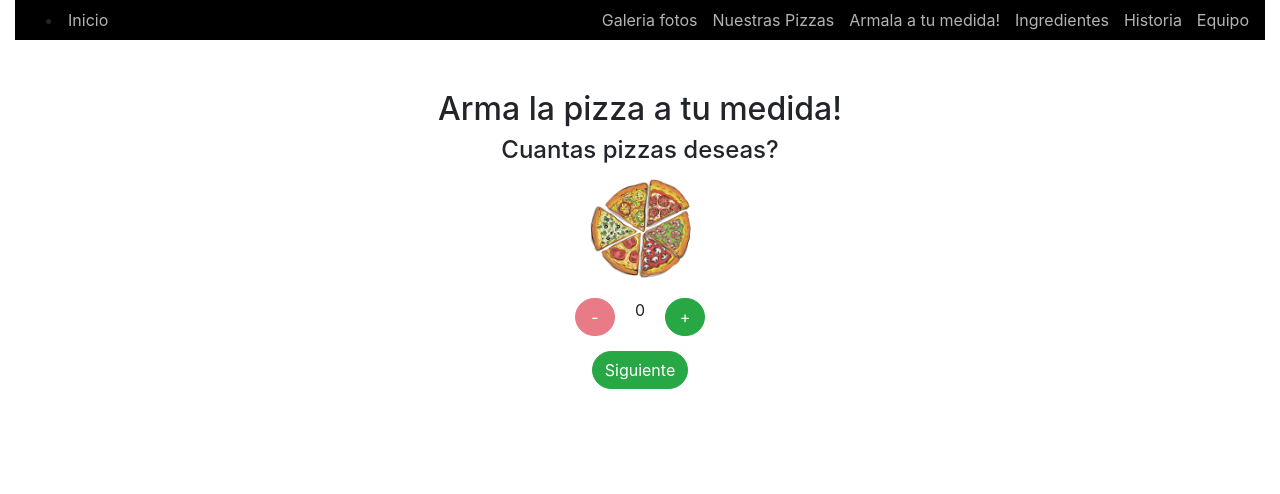
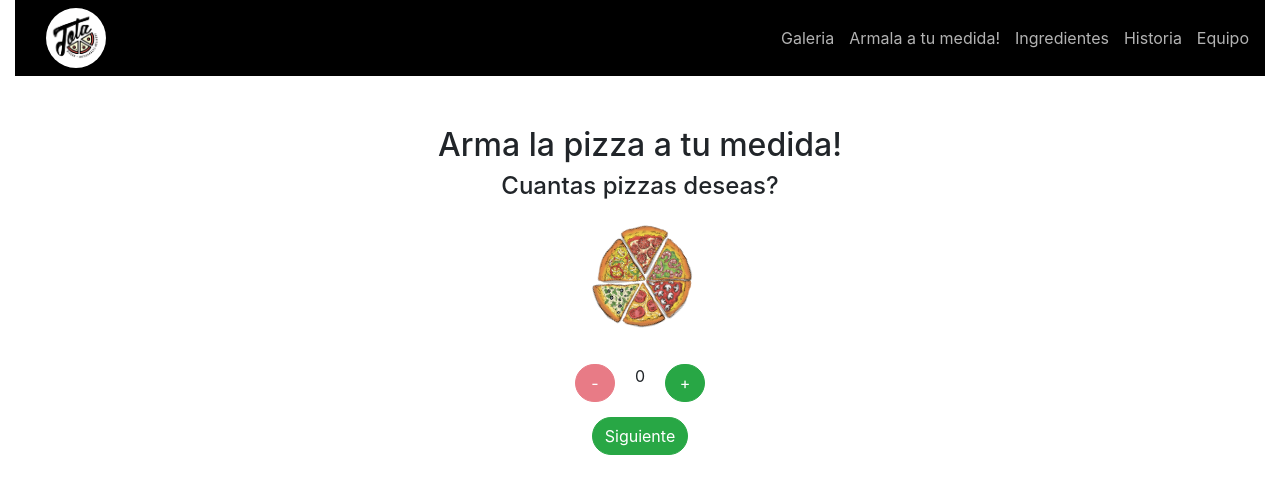
Before and after one commit to jotapixma/jotapizzavuex, a Vue app: page /custompizzas in a window 1280 px wide. Shown: the top 494 px of the page. Built offline with nearby package versions, Linux system fonts and the light colour scheme; what v-animate-css, v-wow, vue-easy-slider, vue-icon would draw is missing.

Commit message:
css animations

```diff
--- a/src/components/BannerJotaPizzas.vue
+++ b/src/components/BannerJotaPizzas.vue
@@ -1,7 +1,7 @@
 <template>
   <section class="animation-jotapizzas">
     <div class="img">
-      <img class="img-fluid" src="@/assets/pizzas/logo-slider.png"/>
+      <img class="img-fluid" id="banner-logo" src="@/assets/pizzas/logo-slider.png"/>
     </div>
   </section>
 </template>
@@ -11,4 +11,16 @@
     .img
       display: flex
       justify-content: center
+      #banner-logo
+        animation: floatXitem 8s infinite;
+        @keyframes floatXitem
+          0%
+            transform: translateX(40px)
+          50%
+            transform: translateX(15px)
+          100%
+            transform: translateX(40px)
+
+
+
 </style>
--- a/src/components/Nav.vue
+++ b/src/components/Nav.vue
@@ -1,8 +1,8 @@
 <template>
   <nav class="navbar navbar-expand-lg navbar-dark bg-custom" id="nav">
     <!-- <a class="navbar-brand" href="#">Inicio</a> -->
-    <li class="nav-item">
-      <router-link to="/">Inicio</router-link>
+    <li class="nav-item logo-nav">
+      <router-link to="/"><img class="img-fluid home-logo" src="@/assets/pizzas/logo-slider.png"/></router-link>
     </li>
     <button aria-controls="navbarNavDropdown" aria-expanded="false" aria-label="Toggle navigation" class="navbar-toggler" data-target="#navbarNavDropdown" data-toggle="collapse" type="button">
       <span class="navbar-toggler-icon"></span>
@@ -11,11 +11,11 @@
       <ul class="navbar-nav">
 
         <li class="nav-item">
-          <router-link to="/pizzas">Galeria fotos</router-link>
+          <router-link to="/pizzas">Galeria</router-link>
         </li>
-        <li class="nav-item">
+        <!-- <li class="nav-item">
           <router-link to="/ourpizzas">Nuestras Pizzas</router-link>
-        </li>
+        </li> -->
          <li class="nav-item">
           <router-link to="/custompizzas">Armala a tu medida!</router-link>
         </li>
@@ -45,12 +45,16 @@ export default {
   .bg-custom
     background-color: black
     .nav-item
+      &.logo-nav
+        list-style: none
       margin-left: 15px
+      .home-logo
+        max-width: 60px
+        border-radius: 60px
       a
         color: rgba(255,255,255,.7)
         &:hover
           color: rgba(255,255,255,.9)
           text-decoration: none
 
-
 </style>
--- a/src/components/SectionPizzaCustom.vue
+++ b/src/components/SectionPizzaCustom.vue
@@ -179,20 +179,26 @@ export default {
 
 <style lang="stylus" scoped>
   section.pizzas-custom
-    // background-color: black
+    background-color: white
     padding: 50px 0
     .cantpizzas-panel
       text-align: center
-      .img {
-        min-height: 100px;
-        display: flex;
+      .img
+        min-height: 100px
+        display: flex
         align-items: center;
-        justify-content: center;
-        img {
-            max-height: 110px;
-            margin: 0 auto;
-        }
-      }
+        justify-content: center
+        img
+          max-height: 110px
+          margin: 15px auto
+        #pizza
+          animation: circlerotate 8s infinite
+          @keyframes circlerotate
+            from
+              transform: rotate(0deg)
+            to
+              transform: rotate(360deg)
+
       .btn-panel
         justify-content: space-around
         display: flex
@@ -242,9 +248,8 @@ export default {
           .img
             height: 115px;
             text-align: center;
-            img {
+            img
               max-height: 90px;
-            }
             #ingredient
               animation: floatitem 4s infinite;
             @keyframes floatitem
--- a/src/components/SectionPizzaTypes.vue
+++ b/src/components/SectionPizzaTypes.vue
@@ -8,8 +8,8 @@
           <div class="card" v-for="pizza in pizzas" v-bind:key="pizza.id">
             <img :src="pizza.img" class="card-img-top">
             <div class="card-body">
-              <div class="circle-price">
-                <div class="mini-circle">{{pizza.price}}$</div>
+              <div class="circle-price" >
+                <div class="mini-circle" id="mini-circle-rotate">{{pizza.price}}$</div>
               </div>
               <h5 class="card-title">{{ pizza.name }}</h5>
               <p class="card-text">{{ pizza.description }}</p>
@@ -65,6 +65,7 @@ export default {
 
 <style lang="scss" scoped>
 section.pizzas {
+
   /*display:none; */
   .bg-black-title {
     text-align: center;
@@ -115,12 +116,29 @@ section.pizzas {
             justify-content: center;
             align-items: center;
           }
+          #mini-circle-rotate{
+            &:hover{
+              cursor: pointer;
+              animation: circlerotate 2s infinite;
+              @keyframes circlerotate {
+                from {
+                    transform: rotate(0deg);
+                  } to {
+                    transform: rotate(360deg);
+                  }
+              }
+            }
+          }
+
         }
         .quantity-circle{
           border: 1px solid black;
           border-radius: 2.5rem;
           padding: 5px;
           text-align: center;
+          height: 35px;
+          width: 35px;
+          background-color: antiquewhite;
         }
       }
       flex: 0 0 17%;
```
